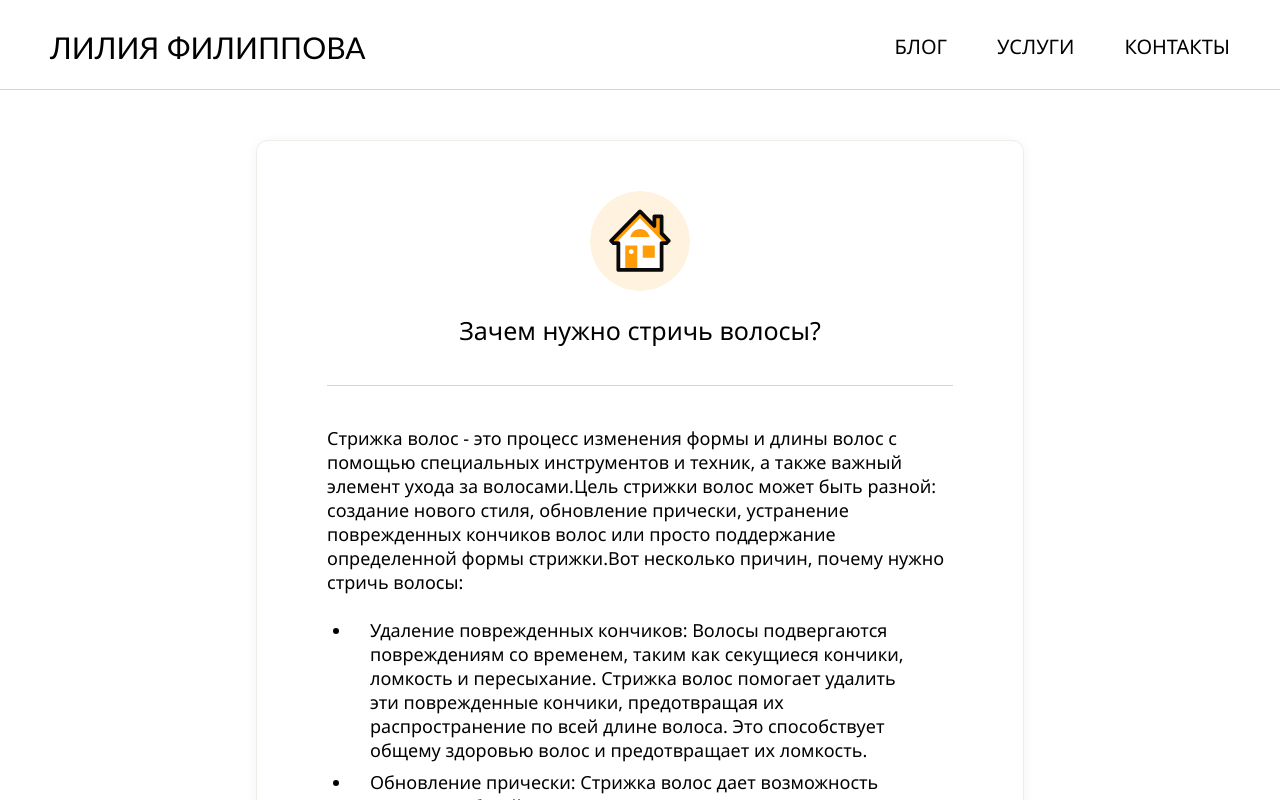
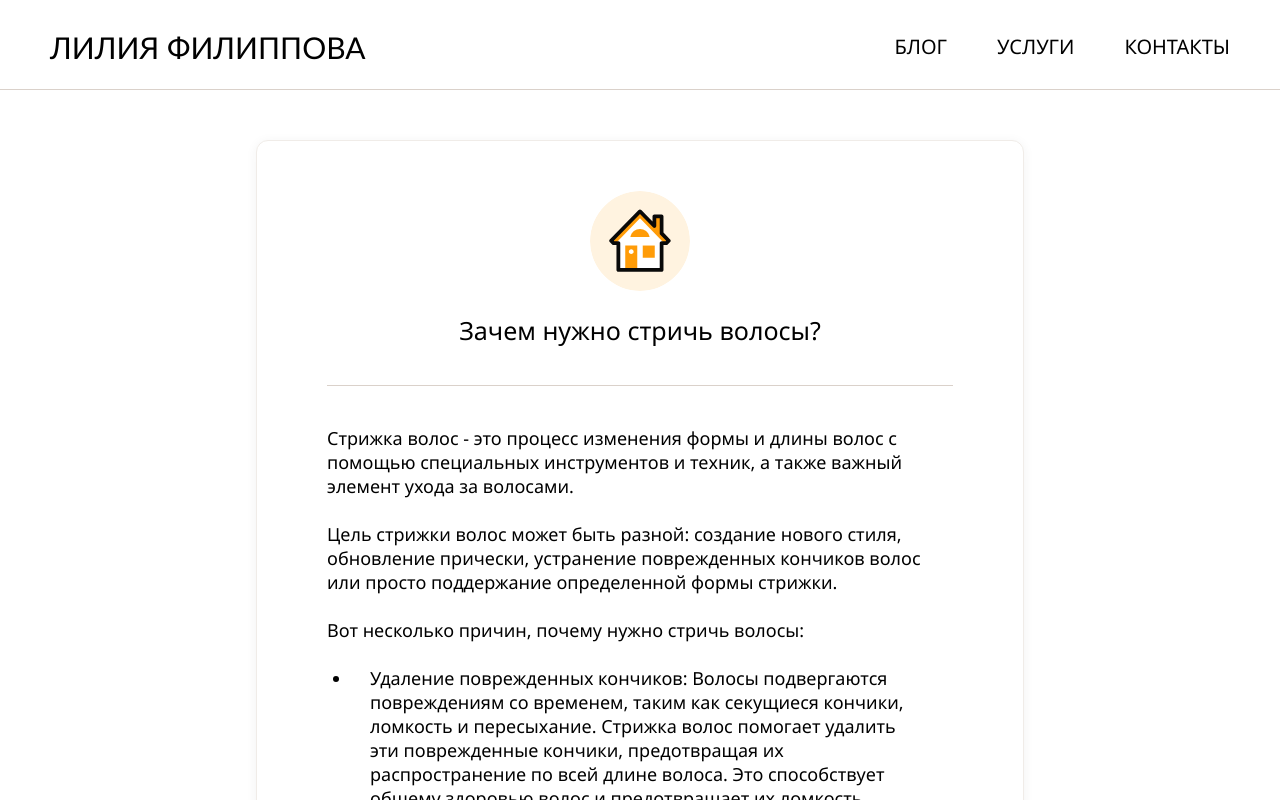
Before and after one commit to uladzimirfilipau/cojib, a React (Create React App) app: page /cojib/zachem-strich-volosy in a window 1280 px wide. Shown: the top 800 px of the page. Built offline with nearby package versions, Linux system fonts and the light colour scheme.

Commit message:
upd: BlogArticle

```diff
--- a/src/components/BlogArticle/BlogArticle.jsx
+++ b/src/components/BlogArticle/BlogArticle.jsx
@@ -1,7 +1,13 @@
 import './BlogArticle.css';
 
 export default function BlogArticle({ i }) {
-  const { image, title, articleText, articleList } = i;
+  const { image, title, articleText, articleList, articleTextTwo } = i;
+
+  const articleTextItems = articleText.map((item, index) => (
+    <p className='article__text' key={index}>
+      {item}
+    </p>
+  ));
 
   const articleListItems = articleList.map((item, index) => (
     <li className='article__item' key={index}>
@@ -15,8 +21,9 @@ export default function BlogArticle({ i }) {
       <h1 className='article__title'>{title}</h1>
 
       <article className='article__container'>
-        <p className='article__text'>{articleText}</p>
+        {articleTextItems}
         <ul className='article__list'>{articleListItems}</ul>
+        {articleTextTwo ? <p className='article__text'>{articleTextTwo}</p> : null}
       </article>
     </section>
   );
```
